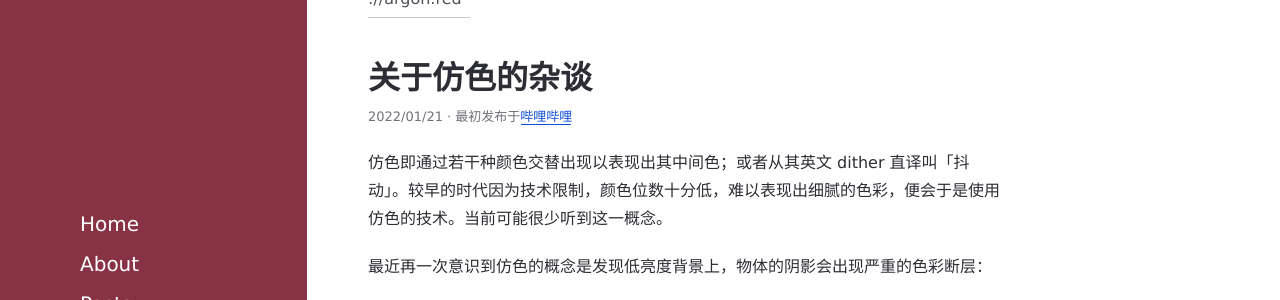
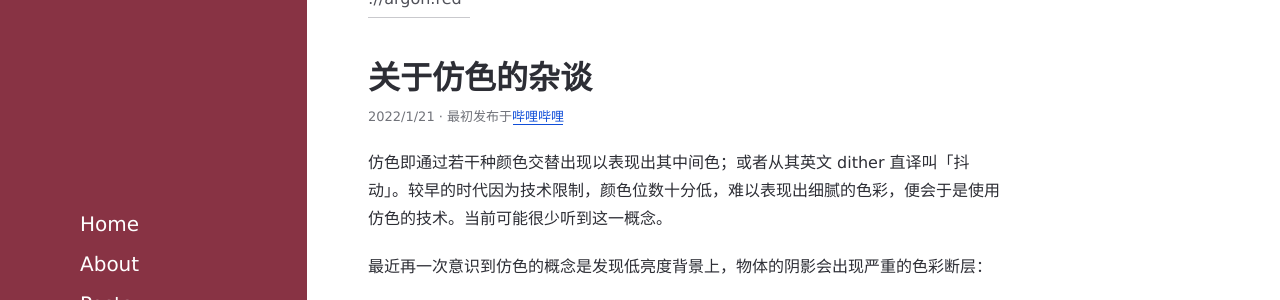
Before and after one commit to alphaArgon/alphaArgon.github.io, a Jekyll site: the page built from _posts/2022-01-21-dithering.md, in a window 1280 px wide and 900 px high. Shown: the part 303-603 px from the top of the window. Built offline with Jekyll 4.4.1, drawn with Linux system fonts in a browser that asks for light colours.

```diff
--- a/_config.yml
+++ b/_config.yml
@@ -7,7 +7,7 @@
     "lang":         "zh-Hans",
     "encoding":     "utf-8",
     "timezone":     "Asia/Shanghai",
-    "date_format":  "%Y/%m/%d",
+    "date_format":  "%Y/%-m/%-d",
 
     "defaults": [{
         "scope":    { "path": "" },
```
